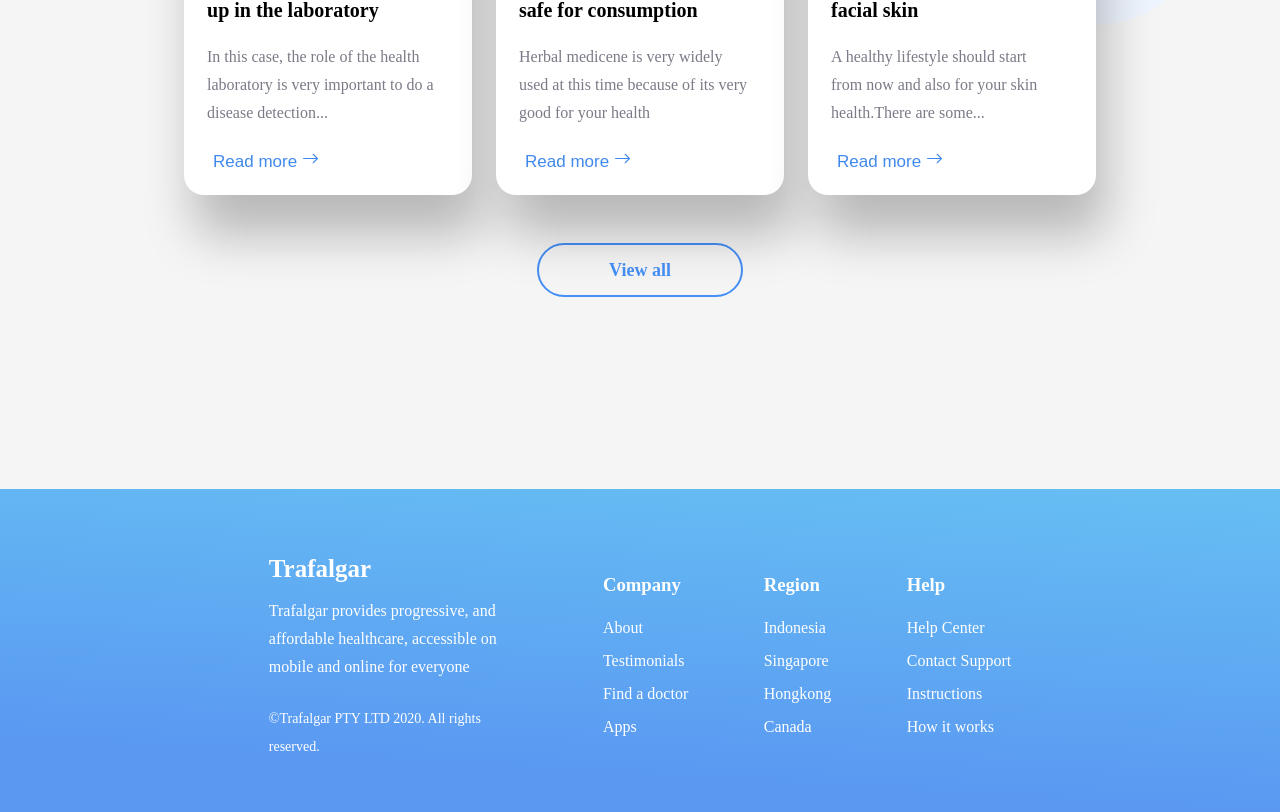
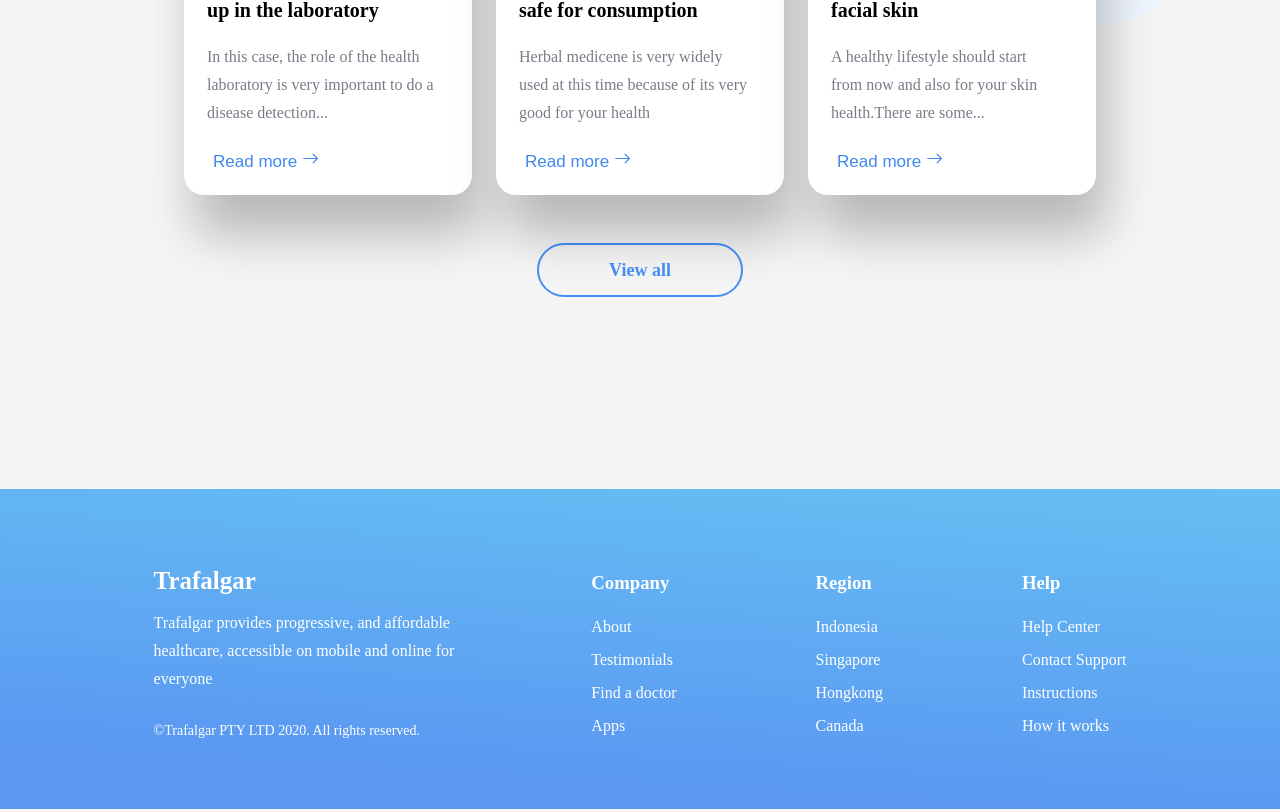
Before and after one commit to JatinBisht2308/Small-Projects, a React (Create React App) app: page / in a window 1280 px wide. Shown: the part 4085-4897 px from the top of the page. Built offline with nearby package versions, Linux system fonts and the light colour scheme; a web font is replaced by a local one.

Commit message:
:fire: localStorage usage for the theme saving is done

```diff
--- a/src/App.js
+++ b/src/App.js
@@ -6,7 +6,6 @@ import Healthcare from './components/healthcare/Healthcare';
 import MobileApp from './components/mobileApp/MobileApp';
 import Testimonial from './components/testimonial/Testimonial';
 import Article from './components/articles/Article';
-import Footer from './components/footer/Footer';
 
 function App() {
   return (
--- a/src/components/footer/footer.css
+++ b/src/components/footer/footer.css
@@ -1,11 +1,13 @@
 .Footer {
+
   background: linear-gradient(183.41deg, #67c3f3 -8.57%, #5a98f2 82.96%);
   color: white;
 }
 .Footer__container{
-  max-width: 1520px;
+  /* width: 98%; */
+  max-width: 1080px;
   display: flex;
-  padding: 4% 21%;
+  padding: 5% 12%;
   justify-content: space-between;
   align-items: center;
   margin-right: auto;
--- a/src/components/navbar/Navbar.jsx
+++ b/src/components/navbar/Navbar.jsx
@@ -1,4 +1,4 @@
-import {React,useState} from "react";
+import {React,useState,useEffect} from "react";
 import "./navbar.css";
 import Logo from "../../assets/logo.png";
 import darkMode from "../../assets/dark_mode.png";
@@ -8,13 +8,24 @@ const Navbar = () => {
   const changeMode = () =>{
     if(mode === darkMode){
       document.body.className = "dark-mode";
+      localStorage.setItem("mode","dark");
+      setMode(lightMode);
+    }else{
+      document.body.className = "light-mode";
+      localStorage.setItem("mode","light");
+      setMode(darkMode);
+    }
+  }
+  // save this in local storage so that it will be saved even after refresh
+  useEffect(() => {
+    if(localStorage.getItem("mode") === "dark"){
+      document.body.className = "dark-mode";
       setMode(lightMode);
     }else{
       document.body.className = "light-mode";
       setMode(darkMode);
     }
-
-  }
+  }, []);
   return (
     <div className="nav">
       <div className="left-nav">
```
